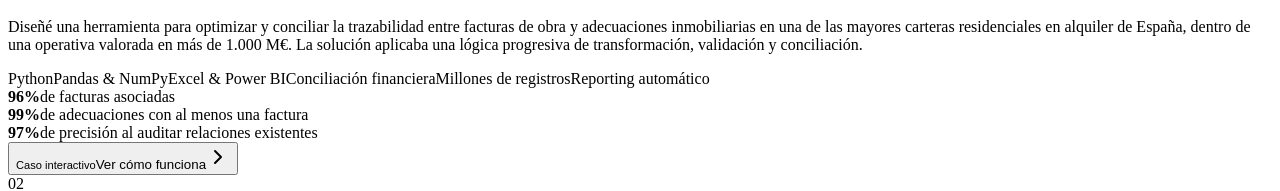
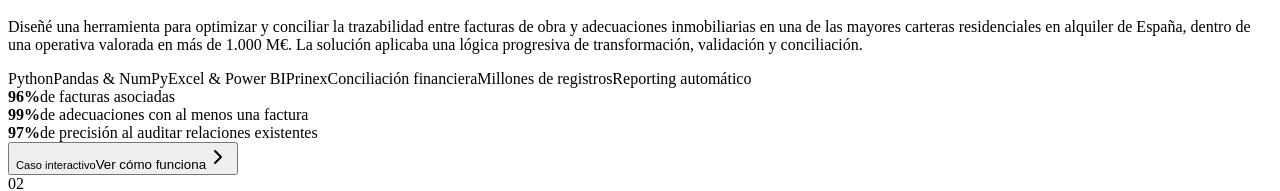
Before and after one commit to AlphaCreativeSoftware/Portfolio, a React (Vite) app: page / in a window 1280 px wide. Shown: the part 755-946 px from the top of the page. Built offline with nearby package versions, Linux system fonts and the light colour scheme; the HTML template or start-up script is replaced by a standard one.

Commit message:
Añadida tecnologia a proyecto destacado

```diff
--- a/src/App.tsx
+++ b/src/App.tsx
@@ -429,7 +429,7 @@ function CibelesShowcase() {
         </div>
         <div className="cibeles-summary">
           <p>Diseñé una herramienta para optimizar y conciliar la trazabilidad entre facturas de obra y adecuaciones inmobiliarias en una de las mayores carteras residenciales en alquiler de España, dentro de una operativa valorada en más de 1.000 M€. La solución aplicaba una lógica progresiva de transformación, validación y conciliación.</p>
-          <div className="project-tags"><span>Python</span><span>Pandas & NumPy</span><span>Excel & Power BI</span><span>Conciliación financiera</span><span>Millones de registros</span><span>Reporting automático</span></div>
+          <div className="project-tags"><span>Python</span><span>Pandas & NumPy</span><span>Excel & Power BI</span><span>Prinex</span><span>Conciliación financiera</span><span>Millones de registros</span><span>Reporting automático</span></div>
         </div>
       </div>
 
```
